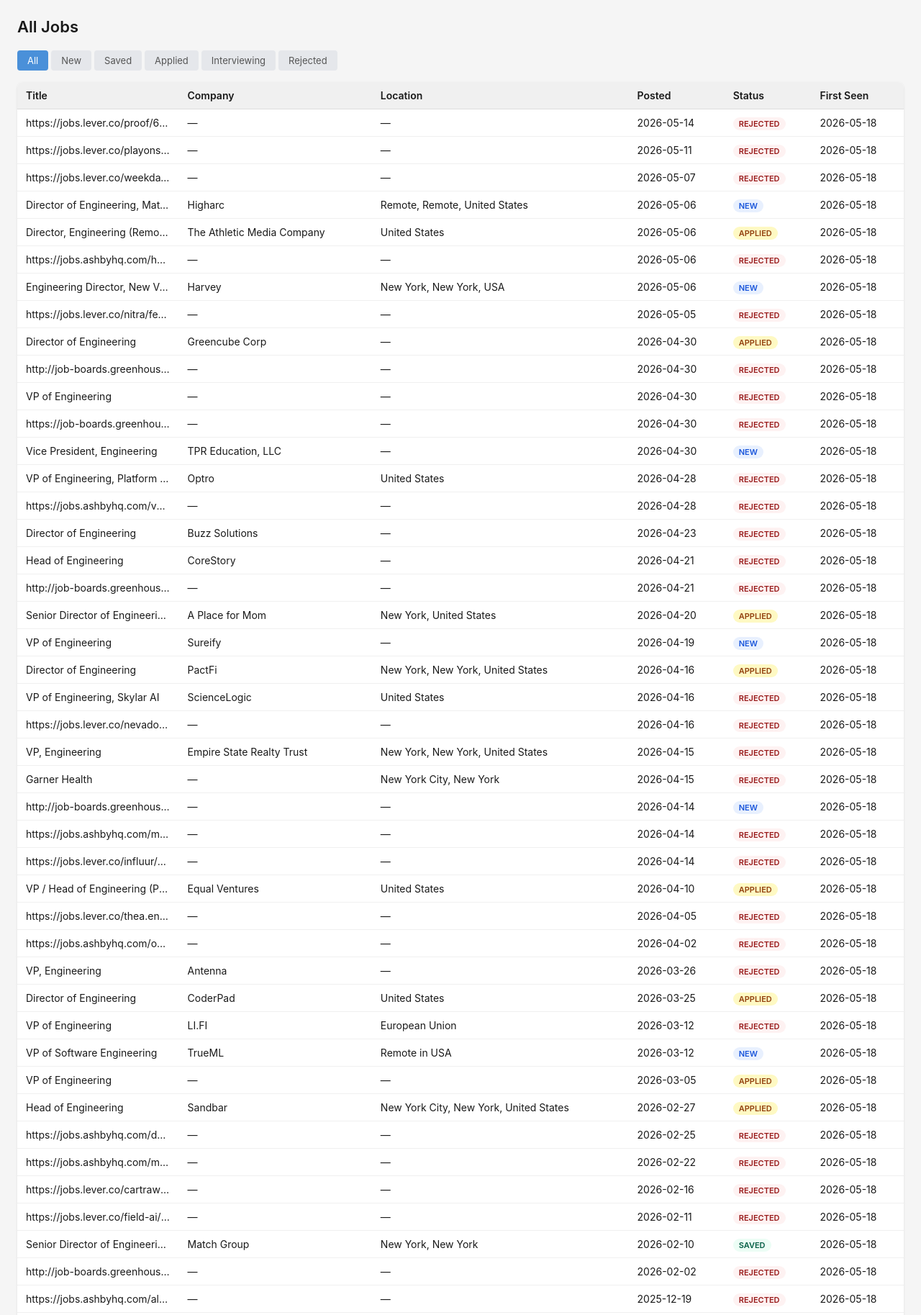
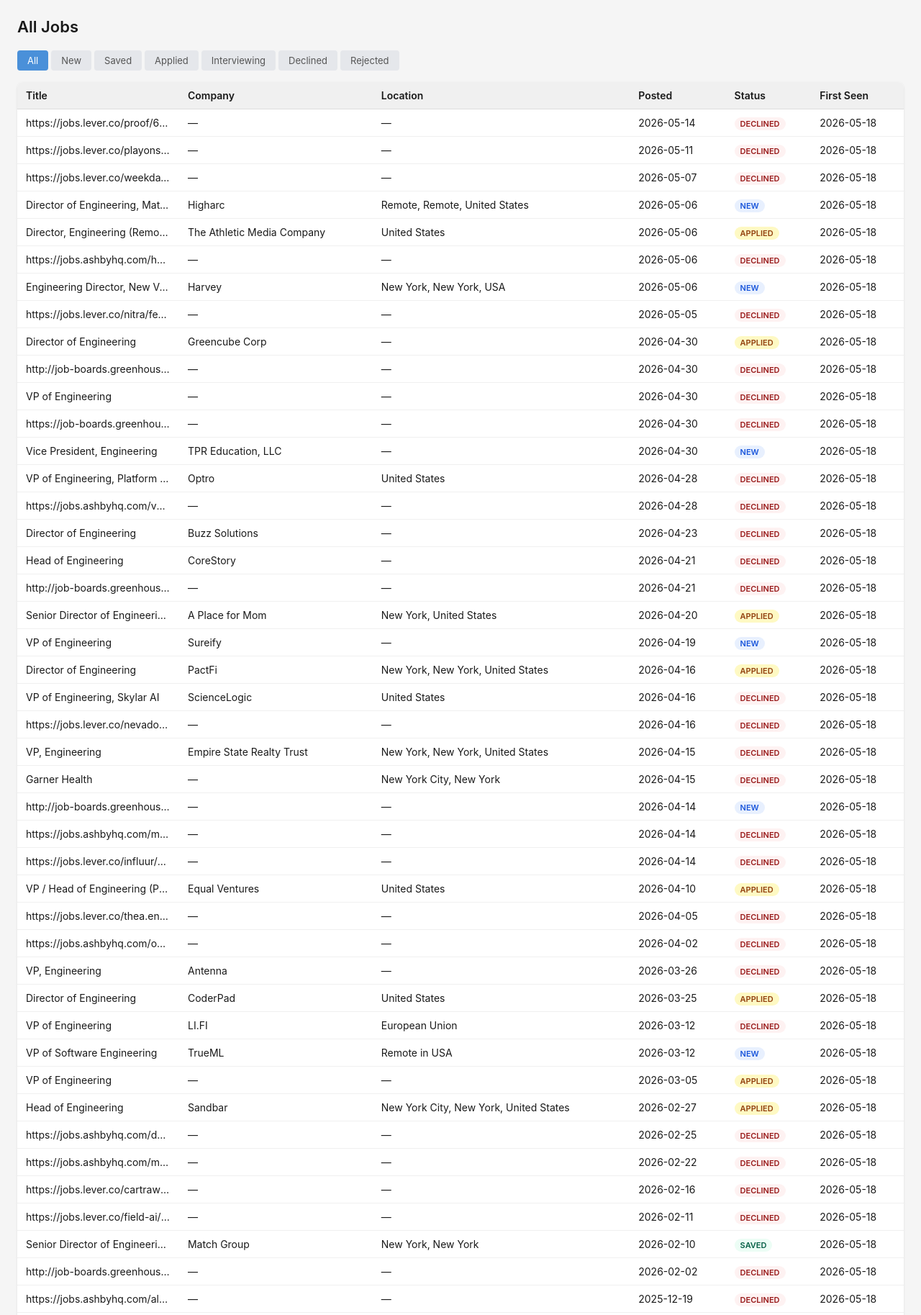
Before and after one commit to oligray/JobFinder, a Flask app: page /jobs?status=all in a window 1280 px wide. Shown: the part 48-1875 px from the top of the page at 72% size. Run offline with Flask 3, Linux system fonts and the light colour scheme; data comes from the database, SQL or seed files in the repository.

Commit message:
feat: remapped rejected status to declined

```diff
--- a/jobfinder/app.py
+++ b/jobfinder/app.py
@@ -4,7 +4,7 @@ from datetime import date
 from flask import Flask, redirect, render_template, request, url_for, jsonify, flash
 
 from .database import (
-    get_connection, init_db, get_job, get_jobs, update_job_status,
+    get_connection, init_db, migrate_db, get_job, get_jobs, update_job_status,
     update_job_notes, get_jobs_for_pattern_analysis, record_search_run, upsert_job
 )
 from .rules import load_rules, save_rules, apply_rules
@@ -18,6 +18,7 @@ def create_app(db_path: str = "jobs.db", rules_path: str = "rules.yaml") -> Flas
     app = Flask(__name__, template_folder="../templates", static_folder="../static")
     app.secret_key = "jobfinder-local-dev"
 
+    migrate_db(db_path)
     init_db(db_path)
 
     def get_conn():
@@ -77,7 +78,7 @@ def create_app(db_path: str = "jobs.db", rules_path: str = "rules.yaml") -> Flas
     @app.route("/jobs/<int:job_id>/status", methods=["POST"])
     def update_status(job_id):
         status = request.form.get("status") or (request.get_json() or {}).get("status")
-        valid = {"new", "saved", "applied", "rejected", "interviewing"}
+        valid = {"new", "saved", "applied", "rejected", "interviewing", "declined"}
         if status not in valid:
             return jsonify({"error": "invalid status"}), 400
         conn = get_conn()
@@ -113,8 +114,8 @@ def create_app(db_path: str = "jobs.db", rules_path: str = "rules.yaml") -> Flas
         jobs = [dict(j) for j in get_jobs_for_pattern_analysis(conn)]
 
         saved_count = sum(1 for j in jobs if j["status"] == "saved")
-        rejected_count = sum(1 for j in jobs if j["status"] == "rejected")
-        has_enough = saved_count >= threshold and rejected_count >= threshold
+        declined_count = sum(1 for j in jobs if j["status"] == "declined")
+        has_enough = saved_count >= threshold and declined_count >= threshold
 
         suggestions = analyze_patterns(jobs, rules) if has_enough else None
 
@@ -130,7 +131,7 @@ def create_app(db_path: str = "jobs.db", rules_path: str = "rules.yaml") -> Flas
             "patterns.html",
             suggestions=suggestions,
             saved_count=saved_count,
-            rejected_count=rejected_count,
+            declined_count=declined_count,
             threshold=threshold,
             scoring_validation=scoring_validation,
             applied_saved_count=applied_saved_count,
--- a/jobfinder/database.py
+++ b/jobfinder/database.py
@@ -23,7 +23,7 @@ def init_db(db_path: str = "jobs.db") -> None:
                 posted_date  TEXT,
                 first_seen   TEXT NOT NULL,
                 status       TEXT NOT NULL DEFAULT 'new'
-                                 CHECK(status IN ('new','saved','applied','rejected','interviewing')),
+                                 CHECK(status IN ('new','saved','applied','rejected','interviewing','declined')),
                 notes        TEXT
             );
             CREATE INDEX IF NOT EXISTS idx_jobs_status ON jobs(status);
@@ -90,9 +90,46 @@ def update_job_notes(conn: sqlite3.Connection, job_id: int, notes: str) -> None:
     conn.commit()
 
 
+def migrate_db(db_path: str = "jobs.db") -> None:
+    conn = sqlite3.connect(db_path)
+    conn.execute("PRAGMA journal_mode=WAL")
+    schema = conn.execute(
+        "SELECT sql FROM sqlite_master WHERE type='table' AND name='jobs'"
+    ).fetchone()
+    if not schema or "'declined'" in schema[0]:
+        conn.close()
+        return
+    conn.executescript("""
+        PRAGMA foreign_keys=OFF;
+        CREATE TABLE jobs_new (
+            id           INTEGER PRIMARY KEY AUTOINCREMENT,
+            url          TEXT NOT NULL UNIQUE,
+            title        TEXT,
+            company      TEXT,
+            location     TEXT,
+            description  TEXT,
+            posted_date  TEXT,
+            first_seen   TEXT NOT NULL,
+            status       TEXT NOT NULL DEFAULT 'new'
+                             CHECK(status IN ('new','saved','applied','rejected','interviewing','declined')),
+            notes        TEXT
+        );
+        INSERT INTO jobs_new SELECT id, url, title, company, location, description,
+            posted_date, first_seen,
+            CASE WHEN status = 'rejected' THEN 'declined' ELSE status END,
+            notes FROM jobs;
+        DROP TABLE jobs;
+        ALTER TABLE jobs_new RENAME TO jobs;
+        CREATE INDEX IF NOT EXISTS idx_jobs_status ON jobs(status);
+        CREATE INDEX IF NOT EXISTS idx_jobs_posted ON jobs(posted_date DESC);
+        PRAGMA foreign_keys=ON;
+    """)
+    conn.close()
+
+
 def get_jobs_for_pattern_analysis(conn: sqlite3.Connection) -> list[sqlite3.Row]:
     return conn.execute(
-        "SELECT id, title, company, status FROM jobs WHERE status IN ('saved', 'rejected', 'applied')"
+        "SELECT id, title, company, status FROM jobs WHERE status IN ('saved', 'declined', 'applied')"
     ).fetchall()
 
 
--- a/jobfinder/patterns.py
+++ b/jobfinder/patterns.py
@@ -9,13 +9,13 @@ STOP_WORDS = {
 
 def analyze_patterns(jobs: list[dict], existing_rules: dict, top_n: int = 10) -> dict:
     """
-    jobs: list of dicts with keys: title, company, status ('saved' | 'rejected')
+    jobs: list of dicts with keys: title, company, status ('saved' | 'declined')
     existing_rules: current rules dict (to exclude already-known terms)
     Returns {"positive_suggestions": [...], "negative_suggestions": [...]}
     or {"positive_suggestions": [], "negative_suggestions": []} if insufficient data.
     """
     positives = [j for j in jobs if j.get("status") == "saved"]
-    negatives = [j for j in jobs if j.get("status") == "rejected"]
+    negatives = [j for j in jobs if j.get("status") == "declined"]
 
     if not positives or not negatives:
         return {"positive_suggestions": [], "negative_suggestions": []}
--- a/static/style.css
+++ b/static/style.css
@@ -67,14 +67,14 @@ main { max-width: 1400px; margin: 0 auto; padding: 24px; }
 
 /* Action buttons */
 .actions { white-space: nowrap; }
-.btn-save, .btn-reject, .btn-visit {
+.btn-save, .btn-decline, .btn-visit {
   padding: 4px 10px; border-radius: 4px; border: 1px solid; cursor: pointer;
   font-size: 12px; text-decoration: none; margin-right: 4px;
 }
 .btn-save { background: #ecfdf5; color: #065f46; border-color: #6ee7b7; }
 .btn-save:hover { background: #d1fae5; }
-.btn-reject { background: #fef2f2; color: #991b1b; border-color: #fca5a5; }
-.btn-reject:hover { background: #fee2e2; }
+.btn-decline { background: #fef2f2; color: #991b1b; border-color: #fca5a5; }
+.btn-decline:hover { background: #fee2e2; }
 .btn-visit { background: #eff6ff; color: #1d4ed8; border-color: #93c5fd; display: inline-block; }
 .btn-visit:hover { background: #dbeafe; }
 .btn-primary {
@@ -90,7 +90,8 @@ main { max-width: 1400px; margin: 0 auto; padding: 24px; }
 .status-saved       { background: #ecfdf5; color: #065f46; }
 .status-applied     { background: #fef9c3; color: #92400e; }
 .status-interviewing{ background: #faf5ff; color: #6b21a8; }
-.status-rejected    { background: #fef2f2; color: #991b1b; }
+.status-declined    { background: #fef2f2; color: #991b1b; }
+.status-rejected    { background: #ffe4e6; color: #9f1239; }
 
 /* Status tabs */
 .status-tabs { display: flex; gap: 4px; margin-bottom: 16px; }
--- a/templates/index.html
+++ b/templates/index.html
@@ -41,8 +41,8 @@
         <button type="submit" class="btn-save">Save</button>
       </form>
       <form method="post" action="{{ url_for('update_status', job_id=job.id) }}" style="display:inline">
-        <input type="hidden" name="status" value="rejected">
-        <button type="submit" class="btn-reject">Reject</button>
+        <input type="hidden" name="status" value="declined">
+        <button type="submit" class="btn-decline">Decline</button>
       </form>
       <a href="{{ job.url }}" target="_blank" class="btn-visit">Visit</a>
     </td>
--- a/templates/job_detail.html
+++ b/templates/job_detail.html
@@ -33,7 +33,7 @@
     <h3>Update Status</h3>
     <form method="post" action="{{ url_for('update_status', job_id=job.id) }}">
       <select name="status" class="status-select">
-        {% for s in ['new', 'saved', 'applied', 'interviewing', 'rejected'] %}
+        {% for s in ['new', 'saved', 'applied', 'interviewing', 'declined', 'rejected'] %}
         <option value="{{ s }}" {{ 'selected' if job.status == s }}>{{ s.title() }}</option>
         {% endfor %}
       </select>
--- a/templates/jobs.html
+++ b/templates/jobs.html
@@ -6,7 +6,7 @@
 </div>
 
 <div class="status-tabs">
-  {% for s in ['all', 'new', 'saved', 'applied', 'interviewing', 'rejected'] %}
+  {% for s in ['all', 'new', 'saved', 'applied', 'interviewing', 'declined', 'rejected'] %}
   <a href="{{ url_for('jobs_list', status=s) }}"
      class="tab {{ 'active' if status_filter == s }}">{{ s.title() }}</a>
   {% endfor %}
```
Also changed, not shown: templates/patterns.html (+4 -4 lines), tests/test_database.py (+1 -1 lines), tests/test_patterns.py (+3 -3 lines).
